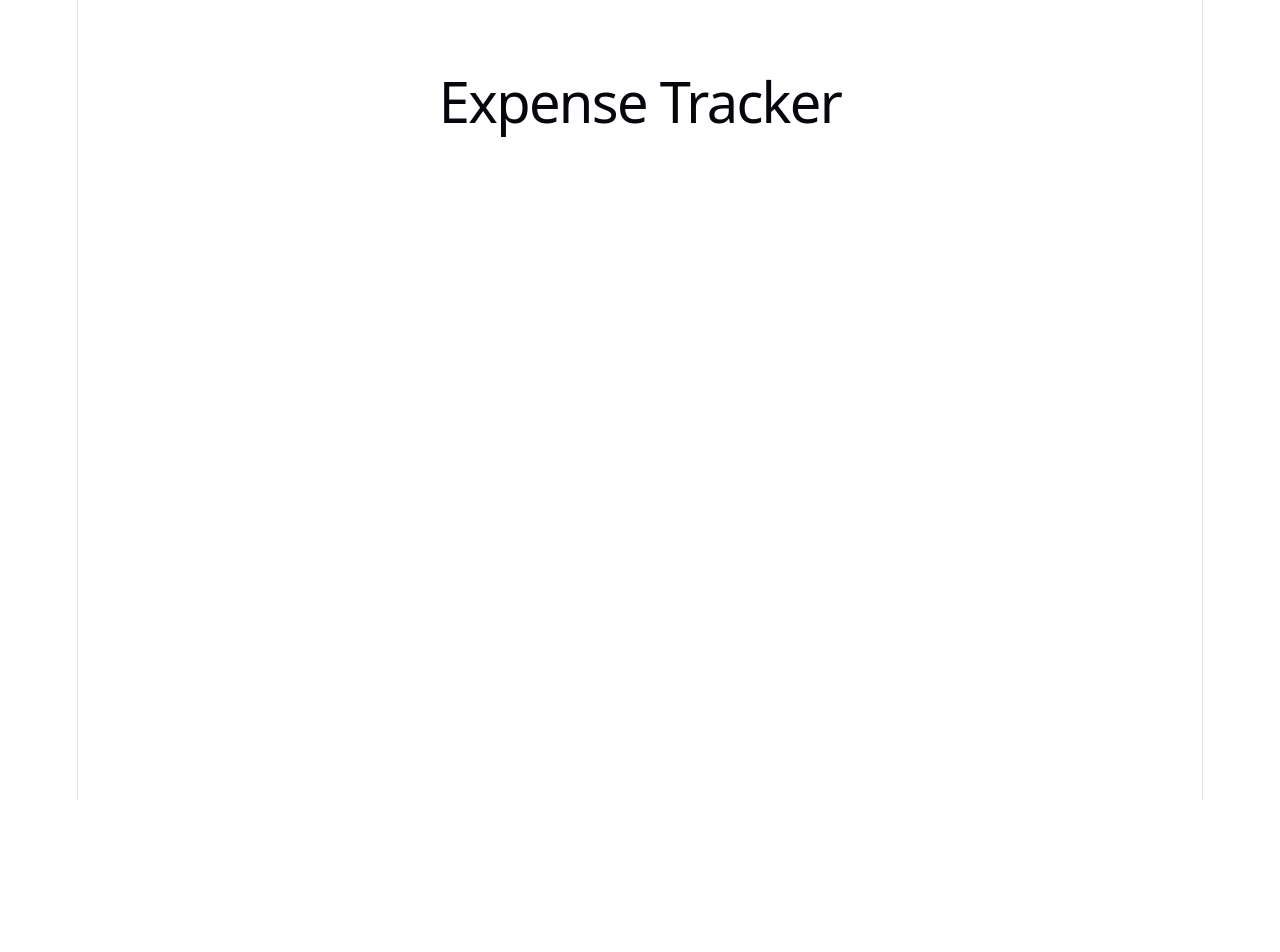
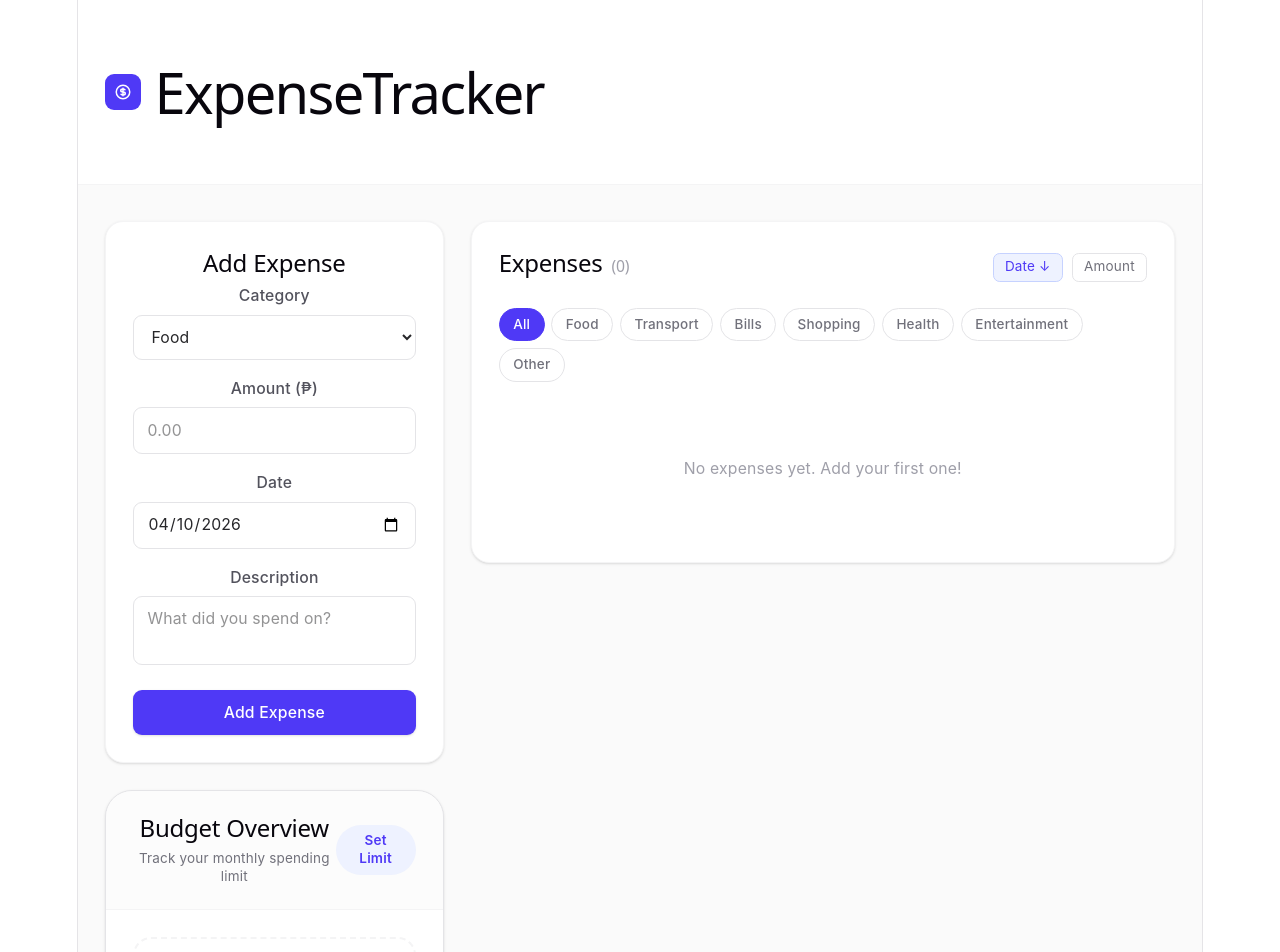
Before and after one commit to csci151-budgetwise-org/expense-tracker, a React (Vite) app: page / in a window 1280 px wide. Shown: the top 952 px of the page. Before the commit the page ends 800 px from the top, so only its background shows below. Built offline with nearby package versions, Linux system fonts and the light colour scheme.

Commit message:
chore: integrate AddExpenseForm, ExpenseList, CategorySummary, and BudgetTracker components into App; implement expense handling logic

```diff
--- a/src/App.tsx
+++ b/src/App.tsx
@@ -1,28 +1,99 @@
 import { useState } from 'react';
 import type { ExpenseItem } from './types';
+import AddExpenseForm from './components/AddExpenseForm';
+import ExpenseList from './components/ExpenseList';
+import CategorySummary from './components/CategorySummary';
+import BudgetTracker from './components/BudgetTracker';
+import EditExpenseModal from './components/EditExpense';
 
-function App() {
-  // const [expenses, setExpenses] = useState<ExpenseItem[]>([]);
-  // const [budget, setBudget] = useState<number>(0);
-  // const [filterCategory, setFilterCategory] = useState<string>('All');
+export default function App() {
+  const [expenses, setExpenses] = useState<ExpenseItem[]>([]);
+  const [budget, setBudget] = useState<number>(0);
+  const [editingExpense, setEditingExpense] = useState<ExpenseItem | null>(null);
+
+  // --- Handlers ---
+  const handleAddExpense = (expense: ExpenseItem) => {
+    setExpenses((prev) => [expense, ...prev]);
+  };
+
+  const handleEditExpense = (expense: ExpenseItem) => {
+    setEditingExpense(expense);
+  };
+
+  const handleSaveEdit = (updated: ExpenseItem) => {
+    setExpenses((prev) => prev.map((e) => (e.id === updated.id ? updated : e)));
+    setEditingExpense(null);
+  };
+
+  const handleDeleteExpense = (id: string) => {
+    setExpenses((prev) => prev.filter((e) => e.id !== id));
+  };
+
+  const handleCloseModal = () => {
+    setEditingExpense(null);
+  };
+
+  const totalSpent = expenses.reduce((sum, e) => sum + e.amount, 0);
 
   return (
-    <div className="p-8 max-w-4xl mx-auto">
-      <h1 className="text-3xl font-bold mb-6">Expense Tracker</h1>
+    <div className="min-h-screen bg-zinc-50 font-sans">
+      {/* Header */}
+      <header className="bg-white border-b border-zinc-100 sticky top-0 z-40">
+        <div className="max-w-6xl mx-auto px-4 sm:px-6 py-4 flex items-center justify-between">
+          <div className="flex items-center gap-3">
+            <div className="w-8 h-8 bg-indigo-600 rounded-lg flex items-center justify-center">
+              <svg className="w-4 h-4 text-white" fill="none" stroke="currentColor" viewBox="0 0 24 24">
+                <path strokeLinecap="round" strokeLinejoin="round" strokeWidth={2} d="M12 8c-1.657 0-3 .895-3 2s1.343 2 3 2 3 .895 3 2-1.343 2-3 2m0-8c1.11 0 2.08.402 2.599 1M12 8V7m0 1v8m0 0v1m0-1c-1.11 0-2.08-.402-2.599-1M21 12a9 9 0 11-18 0 9 9 0 0118 0z" />
+              </svg>
+            </div>
+            <h1 className="text-base font-semibold text-zinc-800">ExpenseTracker</h1>
+          </div>
+          <div className="text-sm text-zinc-500">
+            {expenses.length > 0 && (
+              <span>
+                {expenses.length} {expenses.length === 1 ? 'expense' : 'expenses'} ·{' '}
+                <span className="font-medium text-zinc-700">
+                  ₱{totalSpent.toLocaleString('en-PH', { minimumFractionDigits: 2 })}
+                </span>{' '}
+                total
+              </span>
+            )}
+          </div>
+        </div>
+      </header>
 
-      {/* Pauline's BudgetSummary component goes here */}
+      {/* Main layout */}
+      <main className="max-w-6xl mx-auto px-4 sm:px-6 py-8">
+        <div className="grid grid-cols-1 lg:grid-cols-3 gap-6">
+          {/* Left column: form + budget + summary */}
+          <div className="lg:col-span-1 space-y-6">
+            <AddExpenseForm onAddExpense={handleAddExpense} />
+            <BudgetTracker
+              expenses={expenses}
+              budget={budget}
+              onSetBudget={setBudget}
+            />
+            <CategorySummary expenses={expenses} />
+          </div>
 
-      <div className="grid grid-cols-1 md:grid-cols-3 gap-8 mt-6">
-        <div className="col-span-1">
-          {/* Pete's AddExpense component goes here */}
+          {/* Right column: list */}
+          <div className="lg:col-span-2">
+            <ExpenseList
+              expenses={expenses}
+              onEditExpense={handleEditExpense}
+              onDeleteExpense={handleDeleteExpense}
+            />
+          </div>
         </div>
+      </main>
 
-        <div className="col-span-2">
-          {/* Ervin's ExpenseList goes here. It will hold Jebron and Ken's buttons inside it. */}
-        </div>
-      </div>
+      {/* Edit/Delete Modal */}
+      <EditExpenseModal
+        expense={editingExpense}
+        onSave={handleSaveEdit}
+        onDelete={handleDeleteExpense}
+        onClose={handleCloseModal}
+      />
     </div>
   );
 }
-
-export default App;
--- a/src/components/BudgetTracker.tsx
+++ b/src/components/BudgetTracker.tsx
@@ -1,5 +1,5 @@
 import { useState } from 'react';
-import { ExpenseItem } from '../types/expense';
+import type { ExpenseItem } from '../types';
 
 interface BudgetTrackerProps {
   expenses: ExpenseItem[];
--- a/src/components/EditExpense.tsx
+++ b/src/components/EditExpense.tsx
@@ -1,3 +1,4 @@
+/* eslint-disable react-hooks/set-state-in-effect */
 import { useEffect, useState } from 'react';
 import type { ExpenseItem } from '../types';
 import { CATEGORIES } from '../types';
```
